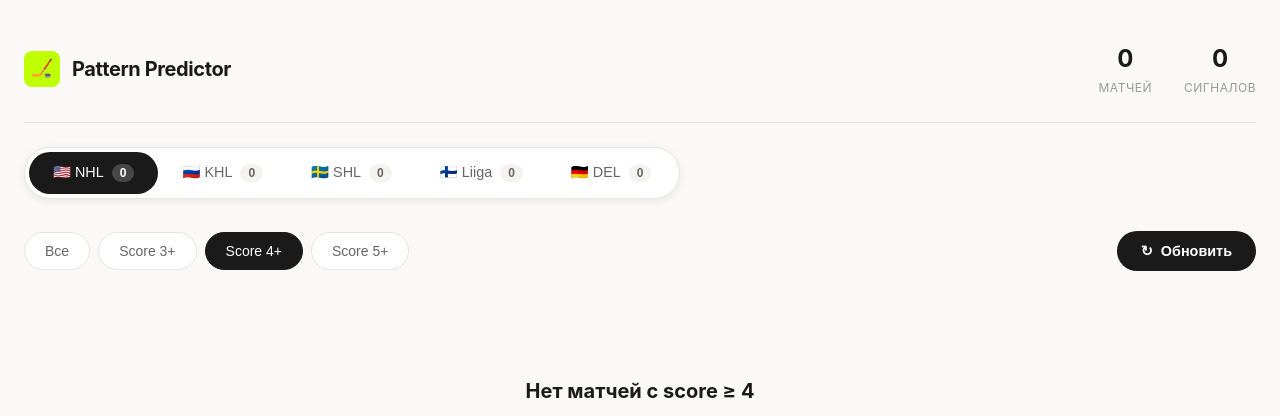
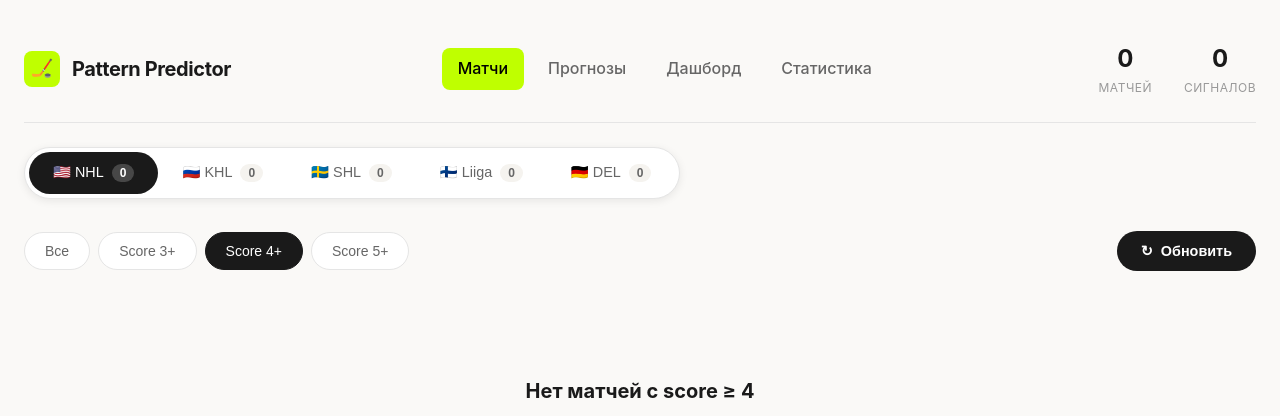
Before and after one commit to Yarik174/pattern_interruption, a Flask app: page / in a window 1280 px wide. Shown: the top 416 px of the page. Run offline with Flask 3, Linux system fonts and the light colour scheme; data that the repository does not hold is empty.

Commit message:
Add navigation links to the main page for easier access
Add a navigation bar to the index.html template, including links to Matches, Predictions, Dashboard, and Statistics, along with corresponding CSS styles.

Replit-Commit-Author: Agent
Replit-Commit-Session-Id: bae8bf6a-ba3e-46e7-a149-5aeaceabca9f
Replit-Commit-Checkpoint-Type: intermediate_checkpoint
Replit-Commit-Event-Id: 13a09dde-e817-47ea-8647-8a1bddf30a57
Replit-Commit-Screenshot-Url: https://storage.googleapis.com/screenshot-production-us-central1/5bb05217-be29-449c-8dc8-1ff7dff50c77/bae8bf6a-ba3e-46e7-a149-5aeaceabca9f/zeXImNM
Replit-Helium-Checkpoint-Created: true

```diff
--- a/templates/index.html
+++ b/templates/index.html
@@ -82,6 +82,30 @@
         .header-stats {
             display: flex;
             gap: 32px;
+        }
+
+        nav {
+            display: flex;
+            gap: 8px;
+        }
+
+        nav a {
+            padding: 8px 16px;
+            border-radius: 8px;
+            text-decoration: none;
+            color: var(--text-secondary);
+            font-weight: 500;
+            transition: all 0.2s;
+        }
+
+        nav a:hover {
+            background: var(--bg-secondary);
+            color: var(--text-primary);
+        }
+
+        nav a.active {
+            background: var(--accent);
+            color: #000;
         }
 
         .stat-item {
@@ -723,6 +747,12 @@
                 <div class="logo-icon">🏒</div>
                 <h1>Pattern Predictor</h1>
             </div>
+            <nav>
+                <a href="/" class="active">Матчи</a>
+                <a href="/predictions">Прогнозы</a>
+                <a href="/dashboard">Дашборд</a>
+                <a href="/statistics">Статистика</a>
+            </nav>
             <div class="header-stats" id="headerStats">
                 <div class="stat-item">
                     <div class="stat-value" id="matchCount">-</div>
```
